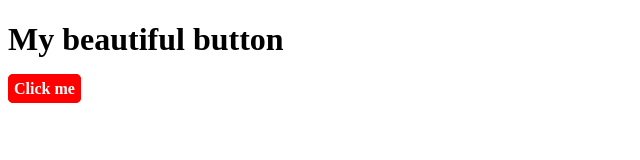
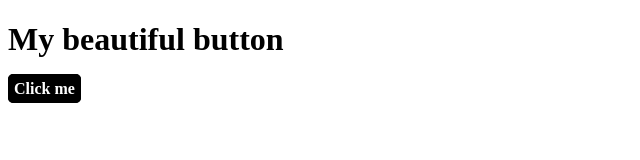
Before and after one commit to nachoal/conflict_example, a plain HTML site: page index.html in a window 1280 px wide. Shown: the whole page, without its empty margins (0-640 px from the left). Drawn offline with Linux system fonts and the light colour scheme.

Commit message:
Update button to black

```diff
--- a/index.html
+++ b/index.html
@@ -19,6 +19,6 @@
   </body>
   </html>
   <h1>My beautiful button</h1>
-  <a href="#" class='btn-red'>Click me</a>
+  <a href="#" class='btn-black'>Click me</a>
 </body>
 </html>
--- a/style.css
+++ b/style.css
@@ -7,3 +7,13 @@
   color: white;
   background-color: red;
 }
+
+.btn-black {
+  text-decoration: none;
+  font-weight: bolder;
+  padding: 5px;
+  border: 1px solid black;
+  border-radius: 5px;
+  color: white;
+  background-color: black;
+}
```
